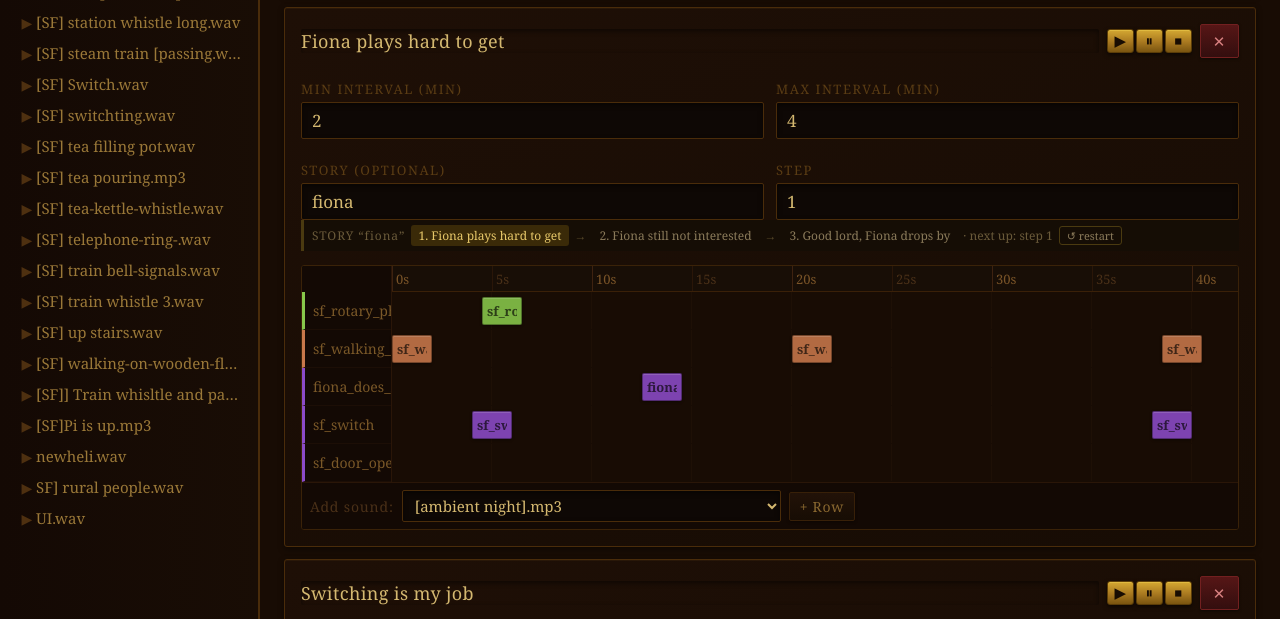
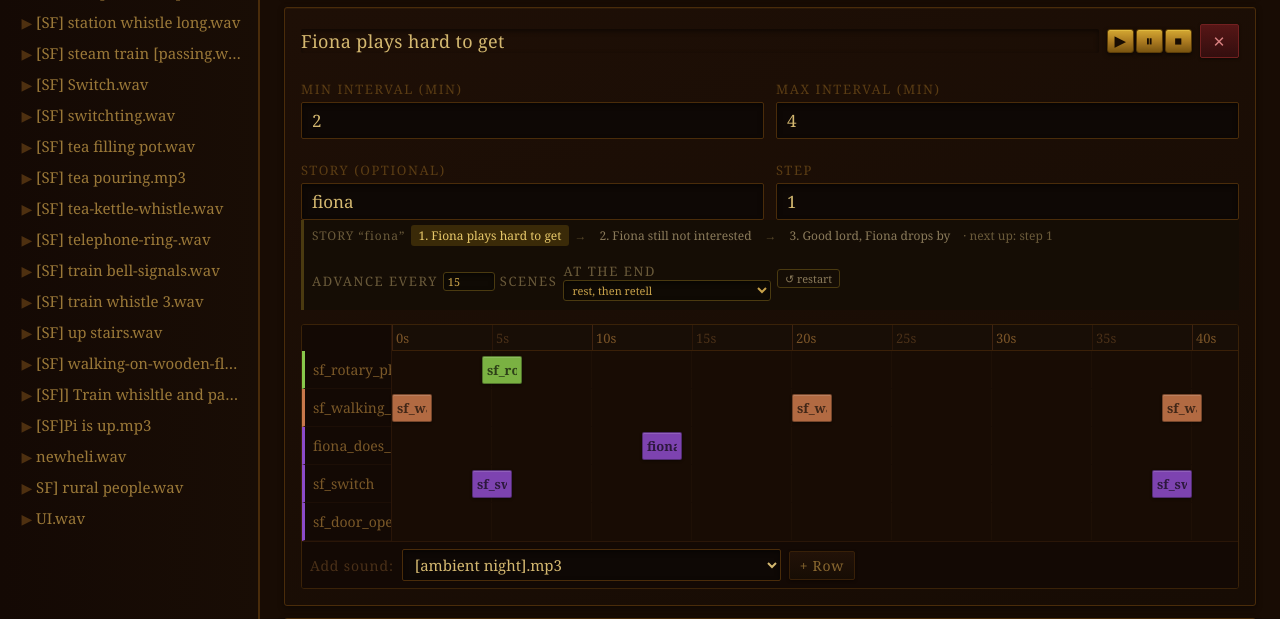
Before and after one commit to DrOetkerrr/signalbox, a Flask app: page / in a window 1280 px wide. Shown: the part 1550-2169 px from the top of the page. Run offline with Flask 3, Linux system fonts and the light colour scheme; some web fonts are replaced.

Commit message:
add: story pacing is a single dial in the editor
Pacing was only adjustable by hand-editing config.json, and the setting that
existed (minimum gap) never bound, because the real spacing came from a story
getting one token per shuffled round.

Replaced with one value: "advance this story roughly every N scenes", default 15.
The scheduler turns it into a token count per round plus a minimum gap. Calibrated
against the real scheduler over thousands of draws: the delivered gap tracks the
dial to within about a fifth from 2 to 60, and is always monotonic.

- Editor: a number field and an ending selector on each story strip.
- POST /api/stories/<name>/settings saves pacing and ending to config.json.
- GET /api/stories now also reports the effective tokens per round and minimum gap.

Beat order is unaffected at every setting: verified 1, 2, 3 across the range.

Co-Authored-By: Claude Opus 5 <noreply@anthropic.com>

```diff
--- a/config.json
+++ b/config.json
@@ -807,14 +807,16 @@
               "duration": 4,
               "fade_out": 1,
               "sound": "sf_sheep_sound",
-              "start": 23,
+              "start": 22.5,
               "volume": 0.17
             },
             {
               "duration": 30,
               "sound": "jimmy_travish_coms_by",
-              "start": 0,
-              "volume": 1
+              "start": 13.5,
+              "volume": 0.72,
+              "reverb_wet": 0.11,
+              "reverb_room": 0.16
             }
           ],
           "id": "id_7udedbs",
@@ -1032,8 +1034,8 @@
     }
   },
   "meta": {
-    "config_id": "f85a0667",
-    "saved_at": "2026-09-14 09:18:52",
+    "config_id": "38106b55",
+    "saved_at": "2026-09-14 09:26:32",
     "saved_on": "MacBookPro-11AV"
   },
   "sounds": {
--- a/editor/app.py
+++ b/editor/app.py
@@ -708,11 +708,28 @@ def _build_timeline(scene, cfg):
 # token per unfinished story, and drawing that token plays the story's next beat.
 
 STORY_DEFAULTS = {
-    "min_gap_scenes":  2,      # other scenes that must pass before the next beat
-    "min_gap_seconds": 0,      # additional wall-clock spacing, 0 = none
+    # Pacing, as one dial: advance the story roughly every N scenes. The scheduler
+    # turns this into a number of story tokens per shuffled round plus a floor, so
+    # small values tell the story quickly and large ones stretch it over hours.
+    "pace_scenes":     15,
+    "min_gap_seconds": 0,      # extra wall-clock spacing, 0 = none
     "on_finish":       "rest", # "rest" = sleep then tell it again, "once" = stop
     "rest_seconds":    3600,
 }
+
+
+def story_pacing(cfg, name, standalone_count):
+    """Turn the single 'advance every N scenes' dial into (tokens per shuffled
+    round, minimum scenes between beats).
+
+    Tokens set how often the story is offered; the floor stops beats bunching.
+    Calibrated against the real scheduler: the delivered gap tracks the dial to
+    within roughly a fifth across 2..60, and is always monotonic."""
+    n      = max(1, standalone_count)
+    pace   = max(1, int(story_settings(cfg, name).get("pace_scenes") or 15))
+    tokens = max(1, min(n, -(-n // pace)))                 # ceil(n / pace)
+    floor  = max(1, round(pace * (0.5 if tokens > 1 else 0.85)))
+    return tokens, floor
 
 # session-local pacing, keyed by story name
 _scenes_played   = 0
@@ -758,13 +775,17 @@ def _set_story_progress(name, **fields):
     _save_state(stories=all_)
 
 
-def next_story_beat(cfg, name, atmosphere, progress=None):
+def next_story_beat(cfg, name, atmosphere, progress=None, min_gap=None):
     """The beat this story owes next, or None if it is finished, resting,
     still spacing itself out, or waiting for the other atmosphere."""
     beats = story_beats(cfg, name)
     if not beats:
         return None
     cfgs = story_settings(cfg, name)
+    if min_gap is None:
+        standalone = sum(1 for a in cfg.get("atmospheres", {}).values()
+                         for sc in a.get("scenes", []) if not sc.get("story"))
+        _, min_gap = story_pacing(cfg, name, standalone)
     prog = (progress if progress is not None else _story_progress()).get(name) or {}
     step = int(prog.get("step", 0))
 
@@ -777,7 +798,7 @@ def next_story_beat(cfg, name, atmosphere, progress=None):
         step = 0                                             # rested: tell it again
 
     last_count, last_time = _story_last_seen.get(name, (-10**9, 0.0))
-    if _scenes_played - last_count < cfgs["min_gap_scenes"]:
+    if _scenes_played - last_count < min_gap:
         return None
     if cfgs["min_gap_seconds"] and time.time() - last_time < cfgs["min_gap_seconds"]:
         return None
@@ -894,7 +915,9 @@ def _run_simulate(atmosphere, cfg):
         if not queue:
             standalone = [sc for sc in scenes if not sc.get("story")]
             queue = [("scene", sc) for sc in standalone]
-            queue += [("story", n) for n in story_names(cfg)]
+            for n in story_names(cfg):
+                tokens, _ = story_pacing(cfg, n, len(standalone))
+                queue += [("story", n)] * tokens
             random.shuffle(queue)
 
         kind, item = queue.pop(0)
@@ -1340,6 +1363,9 @@ def get_stories():
             issues.append(f"steps are {steps}, expected 1..{len(steps)}")
         entry = prog.get(name) or {}
         at    = int(entry.get("step", 0))
+        standalone = sum(1 for a in cfg.get("atmospheres", {}).values()
+                         for sc in a.get("scenes", []) if not sc.get("story"))
+        tokens, min_gap = story_pacing(cfg, name, standalone)
         out.append({
             "name": name,
             "settings": story_settings(cfg, name),
@@ -1349,8 +1375,29 @@ def get_stories():
             "finished": at >= len(beats),
             "finished_at": entry.get("finished_at"),
             "issues": issues,
+            "pacing": {"tokens_per_round": tokens, "min_gap_scenes": min_gap,
+                       "standalone_scenes": standalone},
         })
     return jsonify(out)
+
+
+@app.route("/api/stories/<name>/settings", methods=["POST"])
+def set_story_settings(name):
+    """Save a storyline's pacing and ending. Stored in config.json under 'stories'."""
+    body = request.get_json(silent=True) or {}
+    cfg  = load_config()
+    stories = cfg.setdefault("stories", {})
+    entry   = stories.setdefault(name, {})
+    if "pace_scenes" in body:
+        entry["pace_scenes"] = max(1, min(200, int(body["pace_scenes"])))
+    if "on_finish" in body and body["on_finish"] in ("rest", "once"):
+        entry["on_finish"] = body["on_finish"]
+    if "rest_seconds" in body:
+        entry["rest_seconds"] = max(0, int(body["rest_seconds"]))
+    if "min_gap_seconds" in body:
+        entry["min_gap_seconds"] = max(0, int(body["min_gap_seconds"]))
+    save_config(cfg)
+    return jsonify({"ok": True, "settings": story_settings(cfg, name)})
 
 
 @app.route("/api/stories/<name>/reset", methods=["POST"])
--- a/editor/templates/index.html
+++ b/editor/templates/index.html
@@ -1022,9 +1022,31 @@ let _storyProgress = {};
 async function refreshStoryProgress() {
   try {
     const list = await (await fetch('/api/stories')).json();
-    _storyProgress = Object.fromEntries(list.map(s => [s.name, {step: s.at_step, finished: s.finished}]));
+    _storyProgress = Object.fromEntries(list.map(s => [s.name, {
+      step: s.at_step, finished: s.finished,
+      pace: s.settings.pace_scenes, on_finish: s.settings.on_finish,
+      tokens: s.pacing.tokens_per_round, minGap: s.pacing.min_gap_scenes,
+    }]));
   } catch (_) {}
 }
+async function saveStorySettings(name, patch) {
+  await fetch(`/api/stories/${encodeURIComponent(name)}/settings`, {
+    method: 'POST', headers: {'Content-Type': 'application/json'}, body: JSON.stringify(patch)
+  });
+  await refreshStoryProgress();
+  renderAll();
+}
+async function setStoryPace(name, v) {
+  const n = parseInt(v); if (!Number.isFinite(n) || n < 1) return;
+  await saveStorySettings(name, {pace_scenes: n});
+  const p = _storyProgress[name] || {};
+  setStatus(`“${name}” advances every ~${n} scenes`, true);
+}
+async function setStoryFinish(name, v) {
+  await saveStorySettings(name, {on_finish: v});
+  setStatus(`“${name}” will ${v === 'once' ? 'tell once' : 'rest, then retell'}`, true);
+}
+
 async function resetStory(name) {
   await fetch(`/api/stories/${encodeURIComponent(name)}/reset`, {method: 'POST'});
   await refreshStoryProgress();
@@ -1062,6 +1084,18 @@ function storyStrip(name, currentSceneId) {
     <span style="color:#6a5a3a;letter-spacing:.08em">STORY “${esc(name)}”</span>
     ${items}
     <span style="color:#6a5a3a">· ${where}</span>
+    <label style="color:#6a5a3a" title="How often this story advances. Low numbers tell it quickly, high numbers stretch it over hours.">advance every
+      <input type="number" min="1" max="200" value="${prog.pace ?? 15}"
+        onchange="setStoryPace('${esc(name)}', this.value)"
+        style="width:52px;background:#0f0a04;border:1px solid #4a3a10;color:#c8a24a;
+               border-radius:3px;padding:1px 4px;font-family:inherit;font-size:11px"> scenes</label>
+    <label style="color:#6a5a3a" title="What happens after the last beat">at the end
+      <select onchange="setStoryFinish('${esc(name)}', this.value)"
+        style="background:#0f0a04;border:1px solid #4a3a10;color:#c8a24a;border-radius:3px;
+               padding:1px 4px;font-family:inherit;font-size:11px">
+        <option value="rest" ${(prog.on_finish ?? 'rest') === 'rest' ? 'selected' : ''}>rest, then retell</option>
+        <option value="once" ${prog.on_finish === 'once' ? 'selected' : ''}>tell once</option>
+      </select></label>
     <button onclick="resetStory('${esc(name)}')" title="Start this story again from step 1"
       style="background:none;border:1px solid #4a3a10;color:#8a7a5a;border-radius:3px;
              padding:1px 7px;cursor:pointer;font-family:inherit;font-size:11px">↺ restart</button>
```
Also changed, not shown: DESIGN_INTENT.md (+7 -4 lines).
